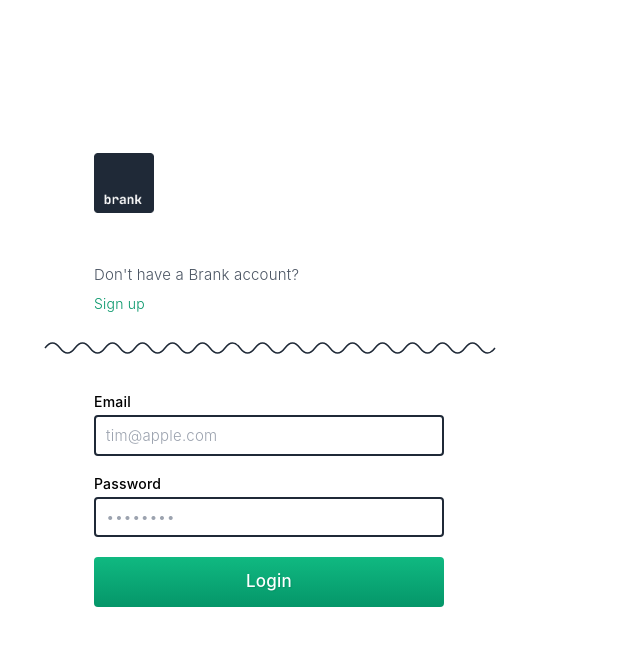
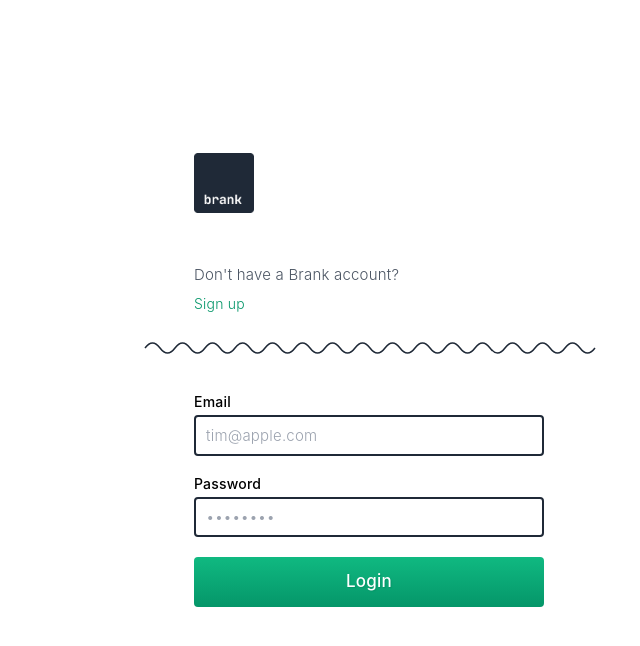
Before and after one commit to casprine/brank-dashboard, a Next.js app: page /login in a window 1280 px wide. Shown: the top 646 px of the page, without its empty margins (271-911 px from the left). Built offline with nearby package versions, Linux system fonts and the light colour scheme.

Commit message:
chore: margin changes

```diff
--- a/pages/global.css
+++ b/pages/global.css
@@ -50,7 +50,6 @@
   width: 450px;
   display: flex;
   flex-direction: column;
-  margin-left: -200px;
 }
 
 .logo-container {
```
